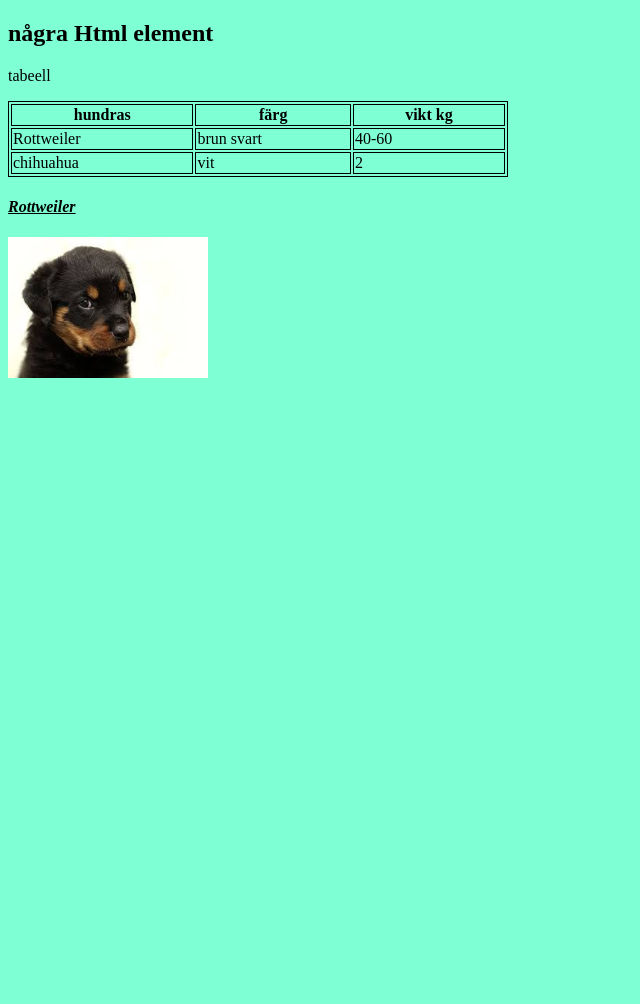
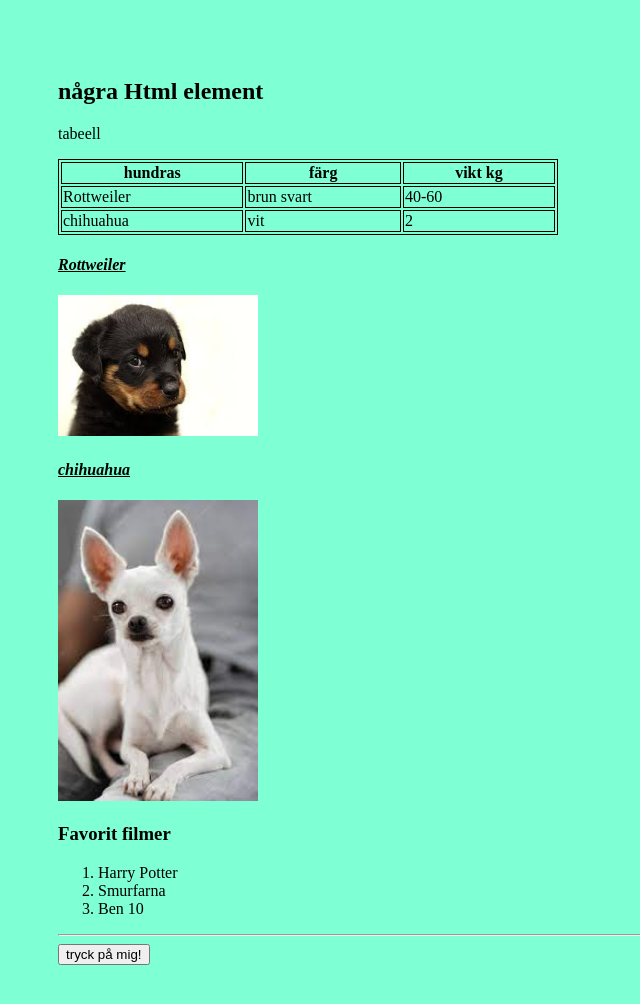
Before and after one commit to Alfred1130/Alfred1130.github.io, a plain HTML site: page html_element/index.html in a window 1280 px wide. Shown: the whole page, without its empty margins (0-640 px from the left). Before the commit the page ends 800 px from the top, so only its background shows below. Drawn offline with Linux system fonts and the light colour scheme.

Commit message:
klar för idag

```diff
--- a/html_element/index.html
+++ b/html_element/index.html
@@ -7,11 +7,14 @@
     <title>Html element
     </title>
     <link rel="stylesheet" href="style.css">
+    <script src="knapp.js"></script>
 </head>
 
 <body>
     <!-- allt som är i body syns på sidan -->
-    <div>
+    <!--använder id för css -->
+    <div id="mindiv">
+
 
         <h2>några Html element</h2>
         <p>tabeell</p>
@@ -43,7 +46,25 @@
 
         </table>
         <h4>Rottweiler</h4>
-        <img class="hundar" src="bilder/rottwe.jpg" alt=""
+        <!-- här använder vi class för css -->
+        <img class="hundar" src="bilder/rottwe.jpg" alt="">
+        <h4>chihuahua</h4>
+        <img class="hundar" src="bilder/vit chi.jpg" alt="">
+
+
+        <h3>Favorit filmer</h3>
+   <ol>
+            <li>Harry Potter</li>
+            <li>Smurfarna</li>
+            <li>Ben 10</li>
+
+
+
+        </ol>
+        <!-- button element-->
+        <hr>
+        <button onclick="knappTryck">tryck på mig!</button>
+
 
     </div>
 
--- /dev/null
+++ b/html_element/knapp.js
@@ -0,0 +1,8 @@
+
+
+function knappTryck(){
+    alert("hejsan")
+    //en kommentar i javascript fil
+    console.log("en variabl")
+
+}
--- a/html_element/style.css
+++ b/html_element/style.css
@@ -2,12 +2,16 @@ body {
     background-color: aquamarine;
 }
 
+#mindiv{
+  padding: 50px;
+}
+/* id element*/
 
 table, th, td {
     border: 1px solid black;
     width: 500px;
   }
-
+ /*klass istället för element*/
   .hundar {
 
     width: 200px;
@@ -15,4 +19,4 @@ table, th, td {
  h4 {
     font-style: italic;
     text-decoration: underline;
- }
+}
```
Also changed, not shown: index.html (+1 -0 lines).
